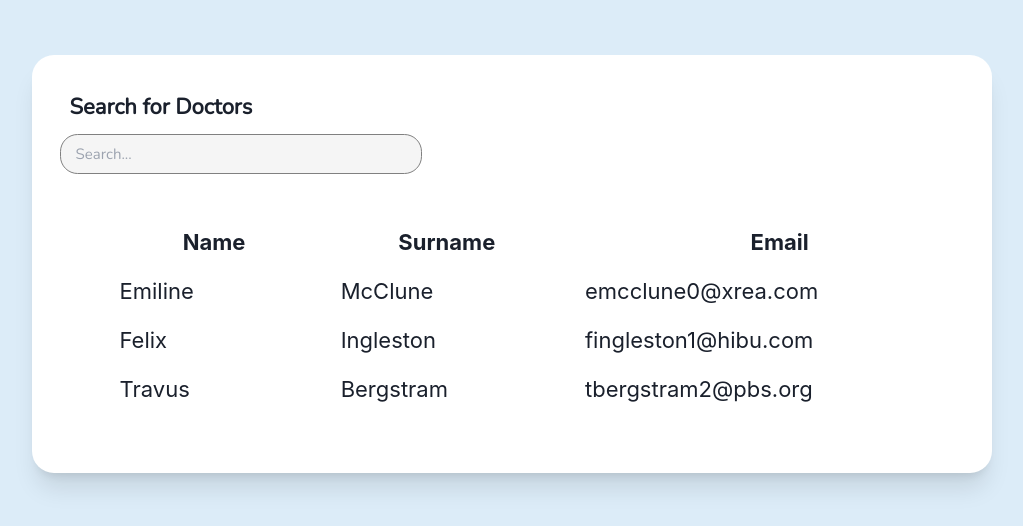
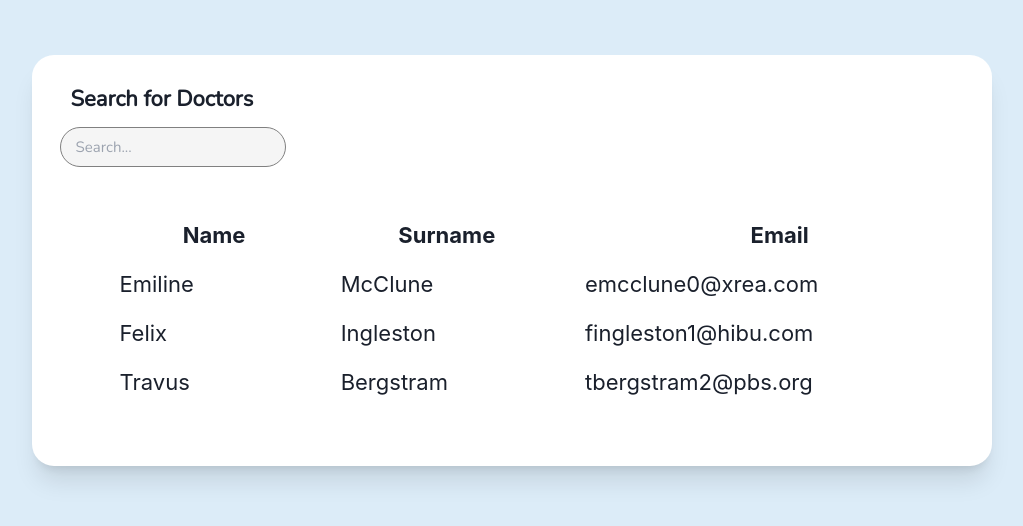
Before and after one commit to shamin2021/MedEase, a React (Create React App) app in the folder client/: page /SearchDoc in a window 1280 px wide. Shown: the top 526 px of the page, without its empty margins (128-1151 px from the left). Built offline with nearby package versions, Linux system fonts and the light colour scheme.

Commit message:
commit-searchDocDesign

```diff
--- a/client/src/pages/SearchDoc.js
+++ b/client/src/pages/SearchDoc.js
@@ -1,7 +1,6 @@
 import React, { useState } from "react";
 import { Docs } from './Docs'
 import Table from "./Table";
-import "../styles/Search.css";
 
 const SearchDoc = () => {
     const [query, setQuery] = useState("");
@@ -14,15 +13,13 @@ const SearchDoc = () => {
   return (
     <div className="h-screen py-1 bg-primary">
       <div className="md:w-3/4 mx-auto shadow-xl rounded-2xl pb-2 py-1 bg-white mt-9 p-5">
-        <div className="search-label">Search for Doctors</div>
+        <div className="font-nunito m-2 mt-4 font-bold">Search for Doctors</div>
         <input
-          className="search"
+          className="w-1/4 h-[40px] font-nunito text-[15px] rounded-3xl bg-[#f5f5f5]"
           placeholder="Search..."
           onChange={(e) => setQuery(e.target.value.toLowerCase())}
         />
-         <div >
-        {<Table data={search(Docs)} />}
-        </div>
+        <div>{<Table data={search(Docs)} />}</div>
       </div>
     </div>
   );
--- a/client/src/styles/Search.css
+++ /dev/null
@@ -1,14 +0,0 @@
-.search{
-    width:40%;
-    height:40px;
-    font-family: 'Nunito', sans-serif;
-    font-size: 15px;
-    border-radius: 0.8rem;
-    background-color: #f5f5f5;
-}
-.search-label{
-    font-family: 'Nunito', sans-serif;
-    margin:10px;
-    margin-top:30px;
-    font-weight:bold;
-}
--- a/client/tailwind.config.js
+++ b/client/tailwind.config.js
@@ -9,6 +9,7 @@ module.exports = {
       },
       fontFamily: {
         poppins: ["Poppins", "sans-serif"],
+        nunito:['Nunito', 'sans-serif'],
       },
     },
   },
```
